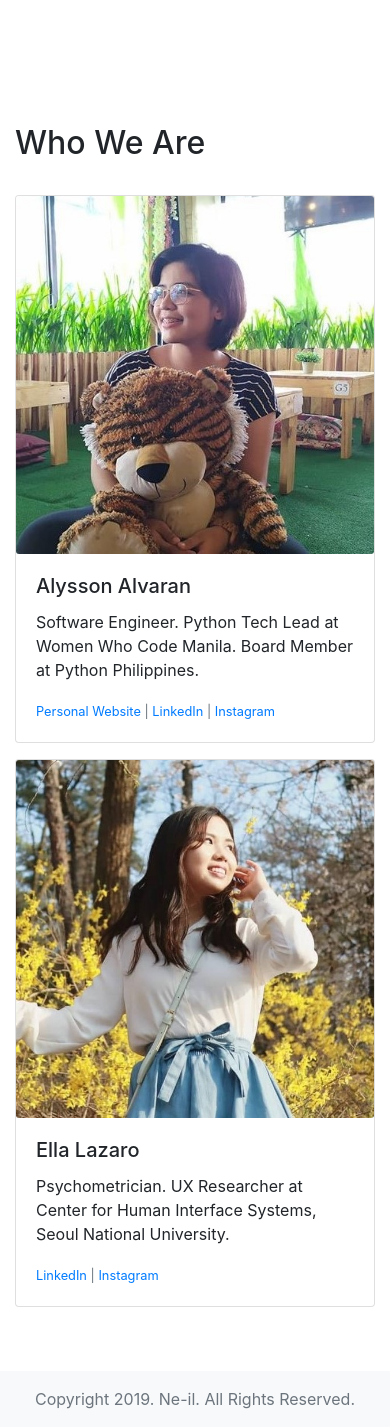
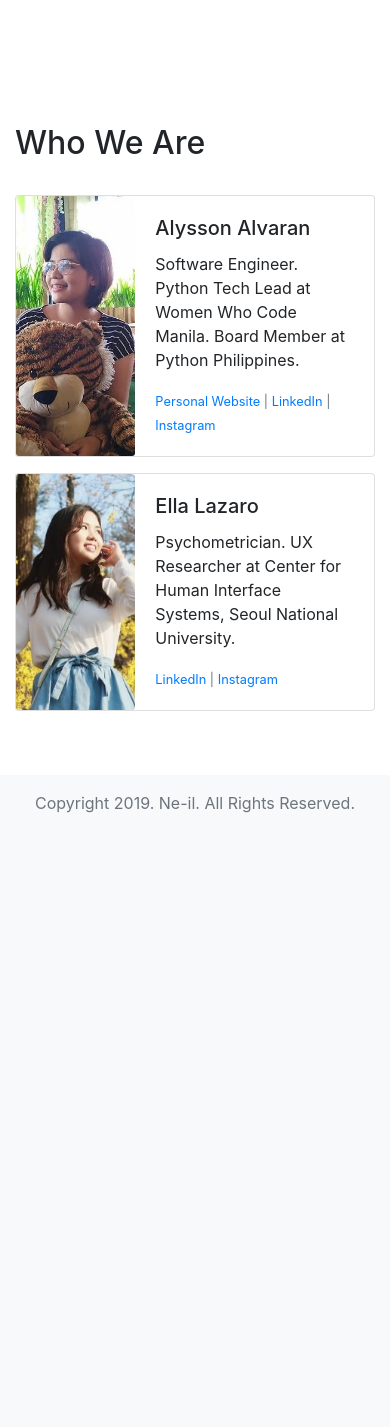
Before and after one commit to alyssonalvaran/seesure, a Django app: page / in a window 390 px wide. Shown: the part 1355-2782 px from the top of the page. After the commit the page ends 2168 px from the top, so only its background shows below. Run offline with Django 3.2, Linux system fonts and the light colour scheme; some libraries are stand-ins or nearby versions.

Commit message:
Fix team card size

```diff
--- a/home/templates/index.html
+++ b/home/templates/index.html
@@ -113,10 +113,10 @@
                     <div class="card-deck">
                         <div class="card mb-3">
                             <div class="row no-gutters">
-                                <div class="col-md-4">
+                                <div class="col-4">
                                     <img src="{% static 'img/alysson.jpg' %}" class="card-img object-fit-cover" alt="Alysson Alvaran">
                                 </div>
-                                    <div class="col-md-8">
+                                    <div class="col-8">
                                     <div class="card-body">
                                         <h5 class="card-title">Alysson Alvaran</h5>
                                         <p class="card-text">Software Engineer. Python Tech Lead at Women Who Code Manila. Board Member at Python Philippines.</p>
@@ -132,10 +132,10 @@
 
                         <div class="card mb-3">
                             <div class="row no-gutters">
-                                <div class="col-md-4">
+                                <div class="col-4">
                                     <img src="{% static 'img/ella.jpg' %}" class="card-img object-fit-cover" alt="Ella Lazaro">
                                 </div>
-                                    <div class="col-md-8">
+                                    <div class="col-8">
                                     <div class="card-body">
                                         <h5 class="card-title">Ella Lazaro</h5>
                                         <p class="card-text">Psychometrician. UX Researcher at Center for Human Interface Systems, Seoul National University.</p>
```
